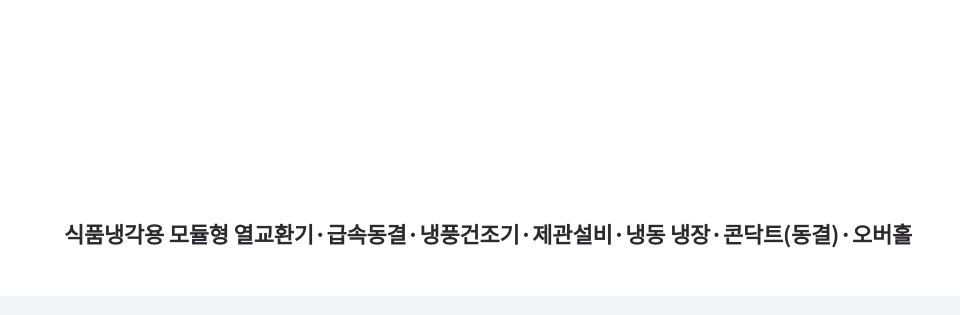
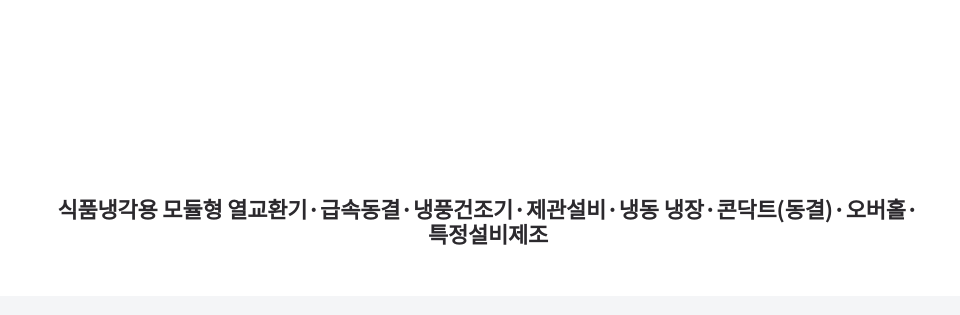
Before and after one commit to deokgoo/gatsby-mini_project-sum_freeze_system, a Gatsby site: page / in a window 1280 px wide. Shown: the part 254-569 px from the top of the page, without its empty margins (152-1112 px from the left). Built offline with nearby package versions, Linux system fonts and the light colour scheme; Gatsby itself is replaced by a stand-in of ours.

Commit message:
fix: 문구 추가

```diff
--- a/src/components/IntroSection/IntroSection.js
+++ b/src/components/IntroSection/IntroSection.js
@@ -11,6 +11,7 @@ const IntroSection = () => {
     '냉동 냉장',
     '콘닥트(동결)',
     '오버홀',
+    '특정설비제조',
   ];
 
   return (
```
